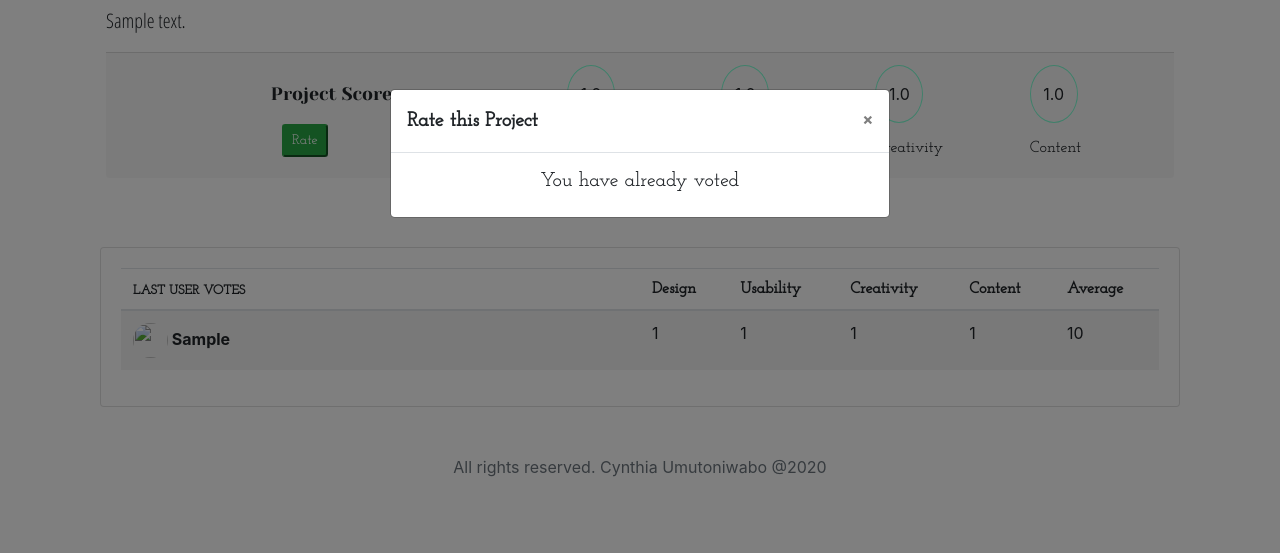
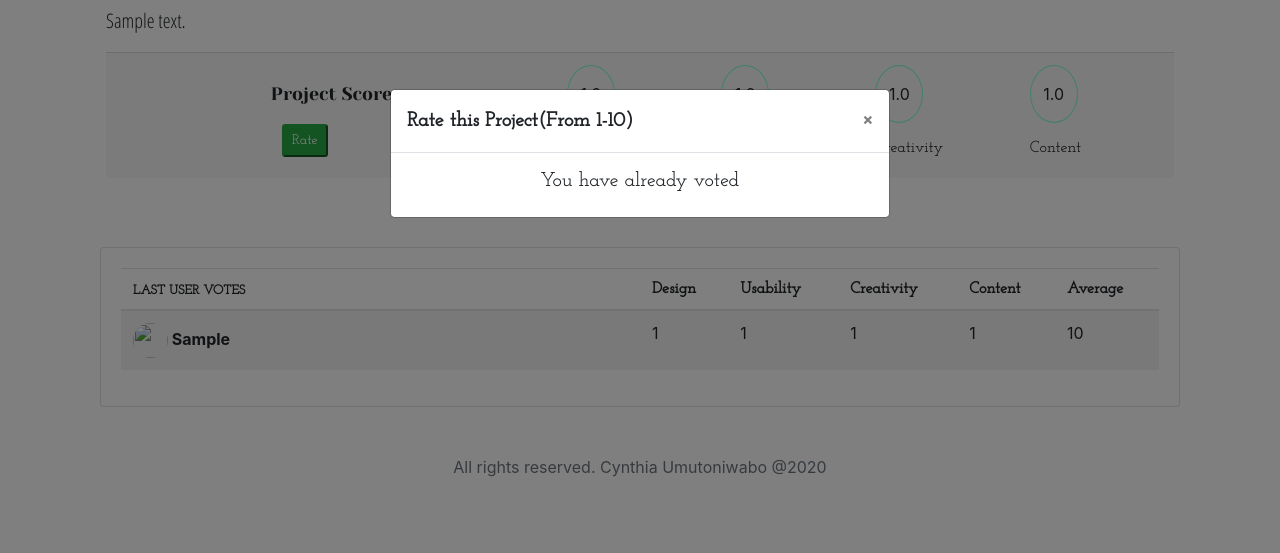
Before and after one commit to ucynthy12/awards, a Django app: page /project/1 in a window 1280 px wide, after a click on "Rate". Shown: the part 247-800 px from the top of the page. Run offline with Django 3.2, Linux system fonts and the light colour scheme; a user stored in the database is signed in; tables that the repository leaves empty hold one stand-in row (values such as "Sample post"); some libraries are stand-ins or nearby versions.

Commit message:
added the last details

```diff
--- a/myawards/templates/projects.html
+++ b/myawards/templates/projects.html
@@ -71,7 +71,7 @@
         <div class="modal-dialog modal-dialog-centered" role="document">
             <div class="modal-content" style="font-family: 'Josefin Slab', serif;">
                 <div class="modal-header">
-                    <h5 class="modal-title font-weight-bold" id="exampleModalLongTitle">Rate this Project</h5>
+                    <h5 class="modal-title font-weight-bold" id="exampleModalLongTitle">Rate this Project(From 1-10)</h5>
                     <button type="button" class="close" data-dismiss="modal" aria-label="Close">
                         <span aria-hidden="true">&times;</span>
                     </button>
```
